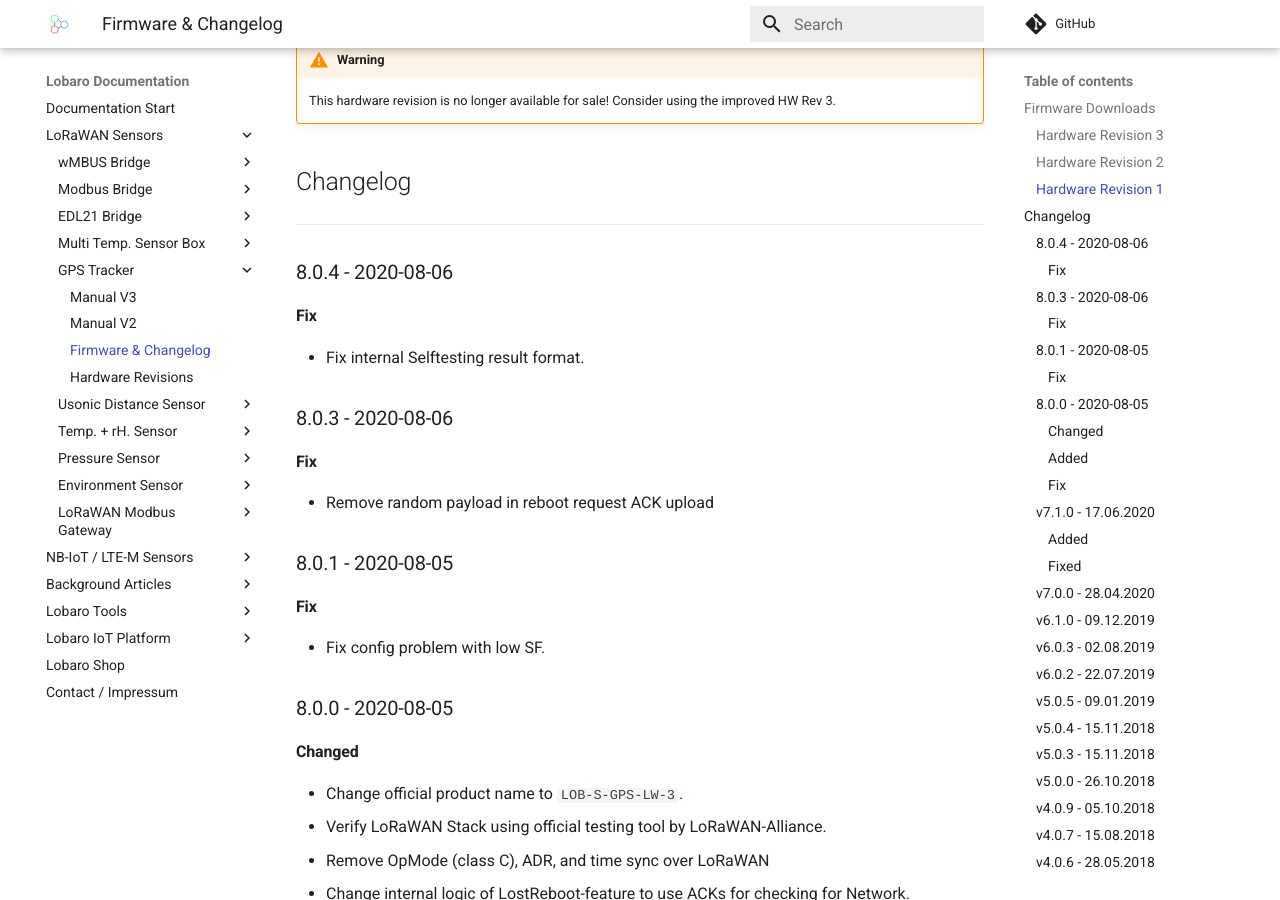
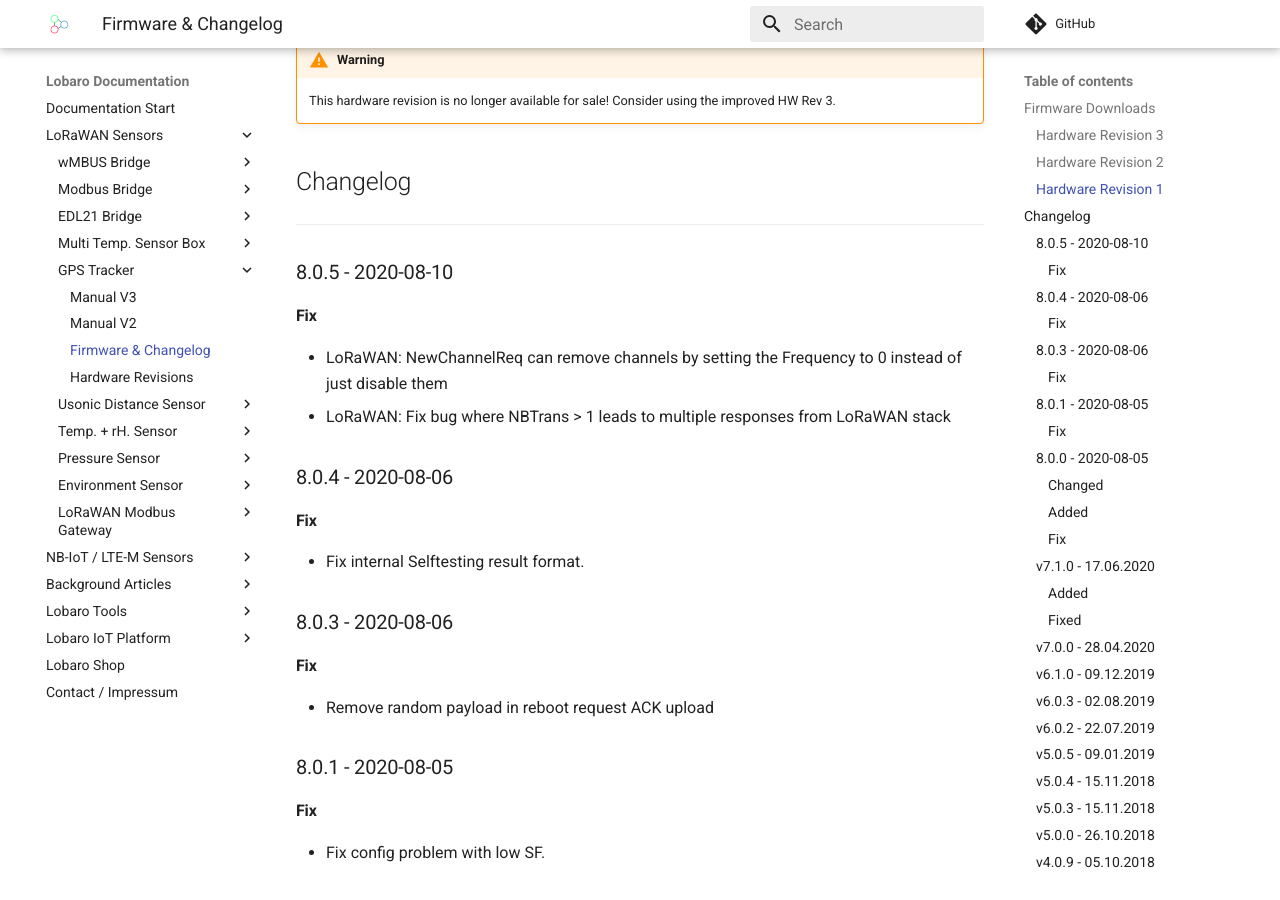
Before and after one commit to Lobaro/docs, an MkDocs documentation site: the page built from docs/lorawan-sensors/gps-lorawan/firmware.md, in a window 1280 px wide and 900 px high, scrolled down 1896 px. Built offline with MkDocs 1.6.1 and Material for MkDocs 9.7.7, drawn with Linux system fonts in a browser that asks for light colours; a script that is not in the unit is left out; comment, search, counter and statistics services are not loaded; some of the changed text lies outside the part shown.

```diff
--- a/docs/lorawan-sensors/gps-lorawan/firmware.md
+++ b/docs/lorawan-sensors/gps-lorawan/firmware.md
@@ -11,7 +11,7 @@
 
 ![Product GPS Tracker HW3](files/GPS-Tracker-V3-Open2.png){: style="height:250px;display: block; margin: 0 auto;"}
 
-* [app-lorawan-gps-8.0.4.hex](firmware/app-lorawan-gps-8.0.4.hex) (hardware v3.x) [current release]
+* [app-lorawan-gps-8.0.5.hex](firmware/app-lorawan-gps-8.0.5.hex) (hardware v3.x) [current release]
 
 !!! hint "Firmware Release Notifications"
     We normally send e-mail notifications upon release of new firmware versions. To receive this mails you can sign up
@@ -50,6 +50,11 @@
 
 ## Changelog
 --------------------
+### 8.0.5 - 2020-08-10
+#### Fix
+- LoRaWAN: NewChannelReq can remove channels by setting the Frequency to 0 instead of just disable them
+- LoRaWAN: Fix bug where NBTrans > 1 leads to multiple responses from LoRaWAN stack
+
 ### 8.0.4 - 2020-08-06
 #### Fix
 - Fix internal Selftesting result format.
```
Also changed, not shown: 2 other files.
